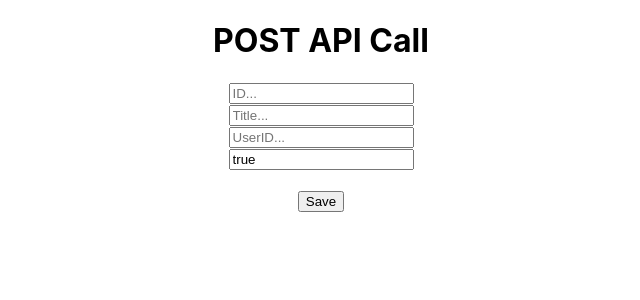
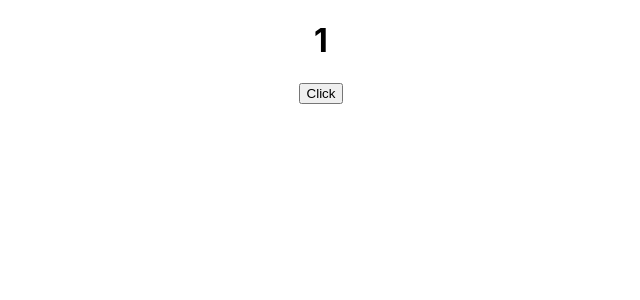
Before and after one commit to Anishkumardiwan/ReactJs-Practice, a React (Create React App) app: page / in a window 1280 px wide. Shown: the top 300 px of the page, without its empty margins (319-959 px from the left). Built offline with nearby package versions, Linux system fonts and the light colour scheme.

Commit message:
Previous State

```diff
--- a/src/App.js
+++ b/src/App.js
@@ -4,55 +4,23 @@ import User from './Component/User';
 
 const App = () => {
 
-  const [Data, setData] = useState([]);
-  const [Get, setGet] = useState(true);
-  const [id, setId] = useState('');
-  const [title, setTitle] = useState('');
-  const [UserID, setUserID] = useState('');
-  const [complete, setComplete] = useState(true);
+  const [Count, setCount] = useState(1);
 
-  // useEffect(() => {
-  //   const URL = 'https://jsonplaceholder.typicode.com/todos/';
-  //   fetch(URL).then((result) => result.json())
-  //     .then((json) => setData(json))
-  // }, [Get]);
-
-  // console.log(Data)
-
-  const saveUser = () => {
-    const userData = {
-      completed: complete,
-      id: id,
-      title: title,
-      userId: UserID
-    }
-
-    console.log(userData)
-
-    const URL = 'https://jsonplaceholder.typicode.com/todos/';
-    fetch(URL, {
-      method: 'POST',
-      headers: {
-        'Accept': 'application/json',
-        'Content-Type': 'application/json'
-      },
-      body: JSON.stringify(userData)
-    }).then((result) => {
-      console.log(result);
-    })
+  const setUpdateCounter = () => {
+    let rand = Math.floor(Math.random() * 10);
+    setCount((pre) => {
+      console.log(pre);
+      return rand;
+    });
   }
 
   return (
     <div className='App'>
-      <h1>POST API Call</h1>
-      <input type="text" value={id} onChange={(e) => setId(e.target.value)} placeholder='ID...' /> <br />
-      <input type="text" value={title} onChange={(e) => setTitle(e.target.value)} placeholder='Title...' /><br />
-      <input type="text" value={UserID} onChange={(e) => setUserID(e.target.value)} placeholder='UserID...' /><br />
-      <input type="text" value={complete} onChange={(e) => setComplete(e.target.value)} placeholder='Completed...' /><br /><br />
-      <button type='button' onClick={saveUser}>Save</button>
+      <h1>{Count}</h1>
+      <button onClick={setUpdateCounter}>Click</button>
     </div>
   );
-  // 61f80b5b6bf080c2555a74fa
+
 }
 
 export default App;
```
